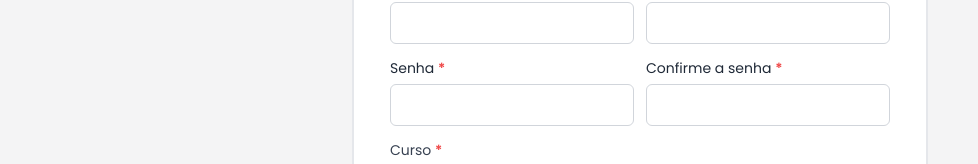
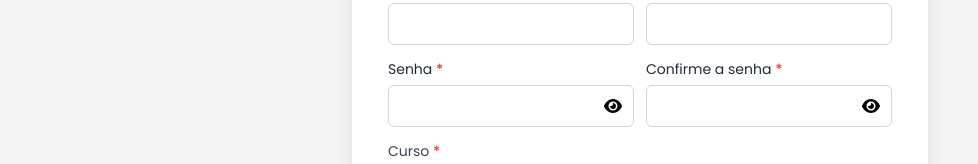
Before and after one commit to JoaoCordeir0/maco_frontend, a Vue app: page /register in a window 1280 px wide. Shown: the part 389-553 px from the top of the page, without its empty margins (0-978 px from the left). Built offline with nearby package versions, Linux system fonts and the light colour scheme; no server answers; what vue-sweetalert2 would draw is missing.

Commit message:
melhoria

```diff
--- a/src/views/auth/Register.vue
+++ b/src/views/auth/Register.vue
@@ -1,7 +1,7 @@
 <template>
     <img src="/logo_maco.png" title="Maco: Magnoli & Cordeiro" alt="Logo Maco" width="150" class="hidden lg:block top-0 pl-2 pt-2 rounded-full" style="margin-bottom: -145px;">
     <div class="flex items-center justify-center h-screen px-3 bg-zinc-100">
-        <div class="w-full max-w-xl md:h-auto overflow-y-auto bg-white border-2 rounded-xl border-gray py-2 px-2 md:py-4 md:px-4 mt-2">
+        <div class="w-full max-w-xl md:h-auto overflow-y-auto bg-white border-t-2 shadow-xl rounded-xl border-gray py-2 px-2 md:py-4 md:px-4 mt-2">
             <form class="p-5 m-auto overflow-y-auto" @submit.prevent="sendRegister">
                 <div class="space-y-2 flex mb-2">
                     <a href="#" onclick="history.go(-1)" class="mt-3 mr-3"><font-awesome-icon :icon="['fas', 'arrow-left']" /></a>
@@ -59,17 +59,25 @@
                 <div class="grid grid-cols-12 gap-3 mt-3">
                     <div class="col-span-12 md:col-span-6">
                         <span class="text-sm text-gray-800">Senha <span class="text-red-500 font-semibold">*</span></span>
-                        <input type="password"
-                            maxlength="20"
-                            class="block w-full mt-1 border-gray-300 rounded-md focus:border-gray-800 focus:ring focus:ring-opacity-40 focus:ring-gray-800"
-                            v-model="pass1" />
+                        <div class="relative w-full">
+                            <input :type="type_input_1 ? 'text' : 'password'"
+                                class="block w-full mt-1 border-gray-300 rounded-md focus:border-gray-800 focus:ring focus:ring-opacity-40 focus:ring-gray-800"
+                                v-model="pass1" />
+                            <button class="absolute inset-y-0 right-0 pr-3 flex items-center" type="button" @click="type_input_1 = !type_input_1">
+                                <font-awesome-icon :icon="['fas', 'eye']" class="icon-color" />
+                            </button>
+                        </div>
                     </div>
                     <div class="col-span-12 md:col-span-6">
                         <span class="text-sm text-gray-800">Confirme a senha <span class="text-red-500 font-semibold">*</span></span>
-                        <input type="password"
-                            maxlength="20"
-                            class="block w-full mt-1 border-gray-300 rounded-md focus:border-gray-800 focus:ring focus:ring-opacity-40 focus:ring-gray-800"
-                            v-model="pass2" />
+                        <div class="relative w-full">
+                            <input :type="type_input_2 ? 'text' : 'password'"
+                                class="block w-full mt-1 border-gray-300 rounded-md focus:border-gray-800 focus:ring focus:ring-opacity-40 focus:ring-gray-800"
+                                v-model="pass2" />
+                            <button class="absolute inset-y-0 right-0 pr-3 flex items-center" type="button" @click="type_input_2 = !type_input_2">
+                                <font-awesome-icon :icon="['fas', 'eye']" class="icon-color" />
+                            </button>
+                        </div>
                     </div>
                 </div>
 
@@ -125,6 +133,8 @@ export default defineComponent({
         const pass2 = ref("")
         const course = ref("")
         const courses = ref()
+        const type_input_1 = ref(false)
+        const type_input_2 = ref(false)
 
         async function sendRegister(){
             if (name.value == '' || lastname.value == '' || cpf.value == '' || email.value == '' || ra.value == '' || pass1.value == '' || pass2.value == '' || course.value == '') {
@@ -167,6 +177,8 @@ export default defineComponent({
             course,
             isLoading,
             courses,
+            type_input_1,
+            type_input_2,
             sendRegister,
         }
     },
```
